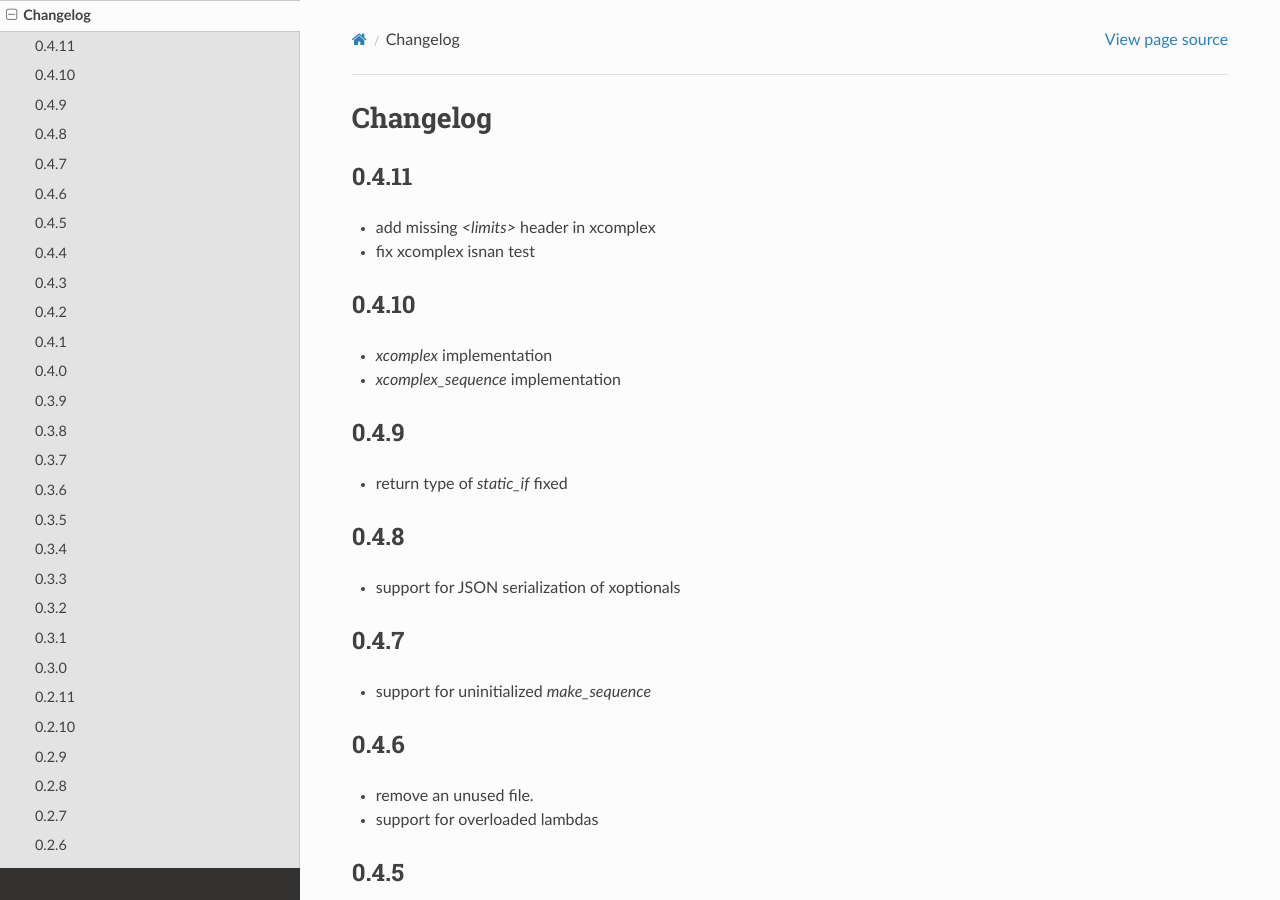
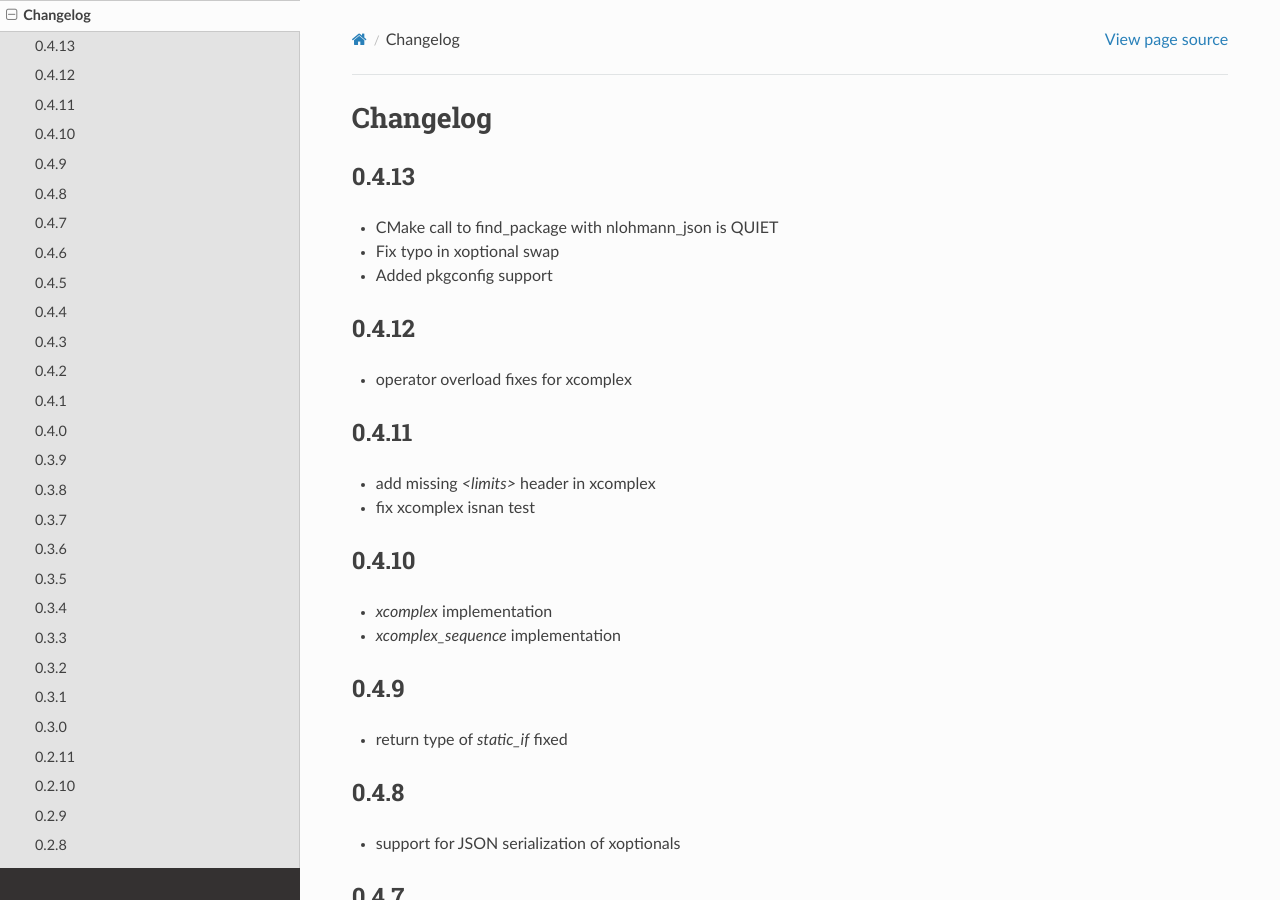
Before and after one commit to xtensor-stack/xtl, a Sphinx documentation site: the page built from docs/source/changelog.rst, in a window 1280 px wide and 900 px high. Built offline with Sphinx 7.4.7 and the Read the Docs theme 2.0.0, drawn with Linux system fonts in a browser that asks for light colours.

Commit message:
Release 0.4.13

```diff
--- a/docs/source/changelog.rst
+++ b/docs/source/changelog.rst
@@ -6,6 +6,18 @@
 
 Changelog
 =========
+
+0.4.13
+------
+
+- CMake call to find_package with nlohmann_json is QUIET
+- Fix typo in xoptional swap
+- Added pkgconfig support
+
+0.4.12
+------
+
+- operator overload fixes for xcomplex
 
 0.4.11
 ------
```
Also changed, not shown: 1 other file.
